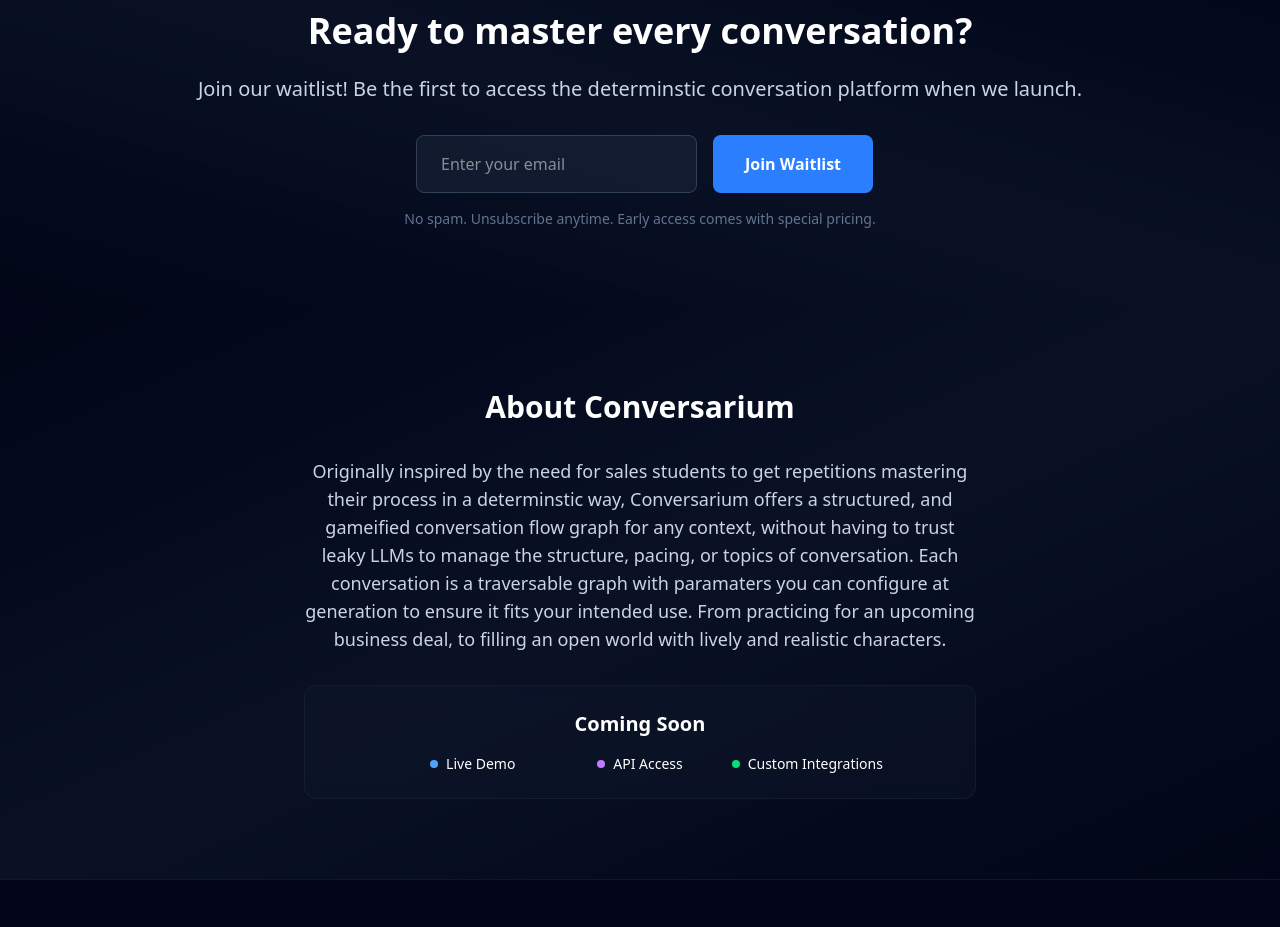
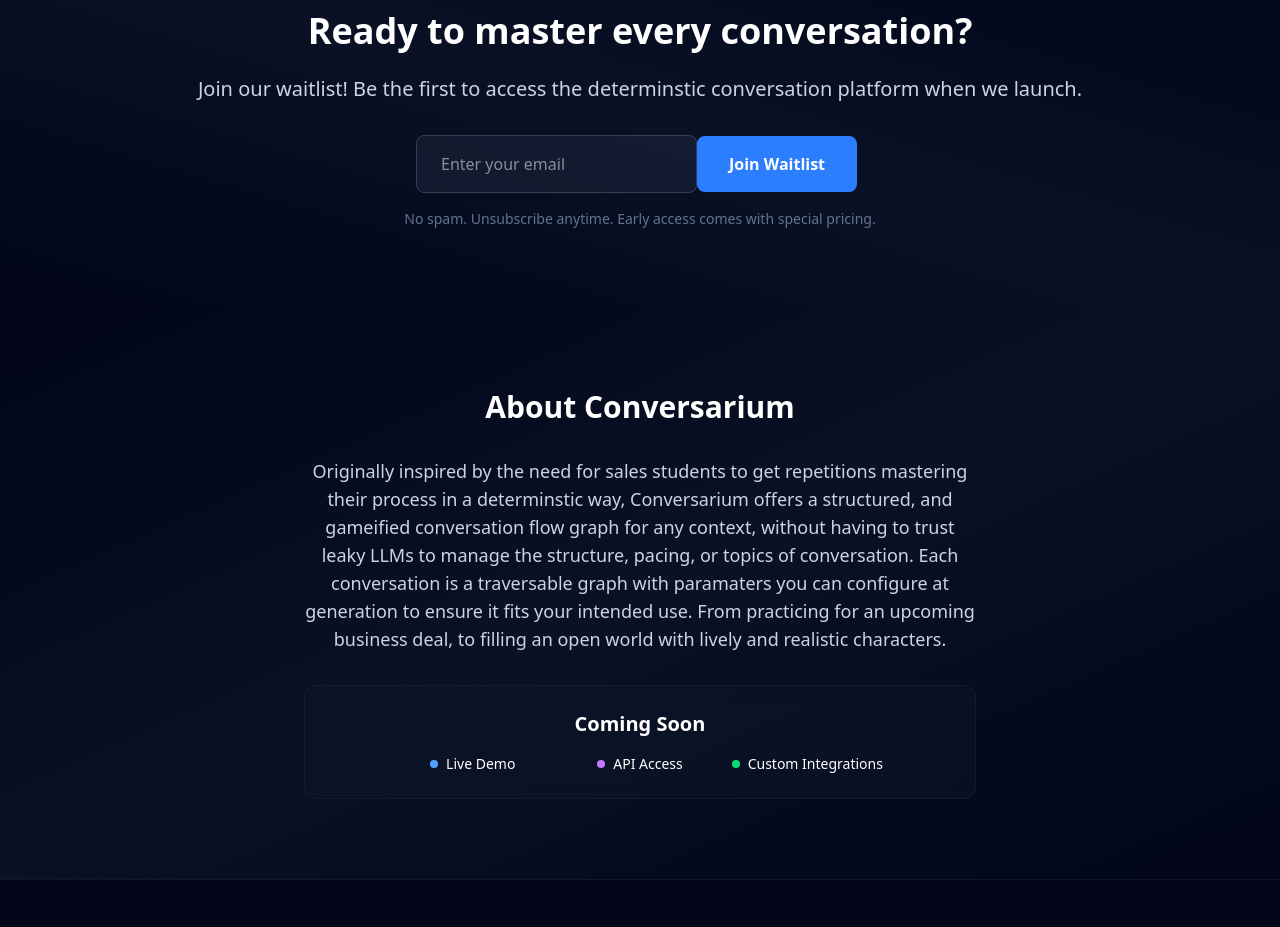
Before and after one commit to andrew-hilton-01/conversarium-app, a React (Vite) app: page / in a window 1280 px wide. Shown: the part 4360-5287 px from the top of the page. Built offline with nearby package versions, Linux system fonts and the light colour scheme.

Commit message:
email form

```diff
--- a/src/App.jsx
+++ b/src/App.jsx
@@ -314,7 +314,7 @@
                 </li>
               </ul>
               <form>
-              <button formAction="mailto:info@conversarium.app" className="w-full bg-slate-700 hover:bg-slate-600 py-3 rounded-lg font-medium transition-colors">
+              <button formAction="mailto:contact@conversarium.app" className="w-full bg-slate-700 hover:bg-slate-600 py-3 rounded-lg font-medium transition-colors">
 
                   Contact Sales
 
@@ -367,20 +367,12 @@
           </p>
 
           <div className="flex flex-col sm:flex-row gap-4 max-w-md mx-auto">
-            <input
-              type="email"
-              value={email}
-              onChange={(e) => setEmail(e.target.value)}
-              placeholder="Enter your email"
-              className="flex-1 px-6 py-4 bg-slate-800/50 border border-slate-700 rounded-lg focus:outline-none focus:border-blue-500 transition-colors"
-            />
-            <button
-              onClick={handleWaitlistSubmit}
-              disabled={isSubmitted}
-              className="bg-blue-500 hover:bg-blue-600 disabled:bg-green-500 px-8 py-4 rounded-lg font-semibold transition-colors whitespace-nowrap"
-            >
-              {isSubmitted ? 'Added! 🎉' : 'Join Waitlist'}
-            </button>
+              <form action="https://formsubmit.co/contact@conversarium.app" method="POST">
+              <input type="email" name="email" required placeholder="Enter your email"
+              className="flex-1 px-6 py-4 bg-slate-800/50 border border-slate-700 rounded-lg focus:outline-none focus:border-blue-500 transition-colors"/>
+              <button type="submit" className="bg-blue-500 hover:bg-blue-600 disabled:bg-green-500 px-8 py-4 rounded-lg font-semibold transition-colors whitespace-nowrap">Join Waitlist</button>
+              </form>
+
           </div>
 
           <p className="text-sm text-slate-500 mt-4">
```
